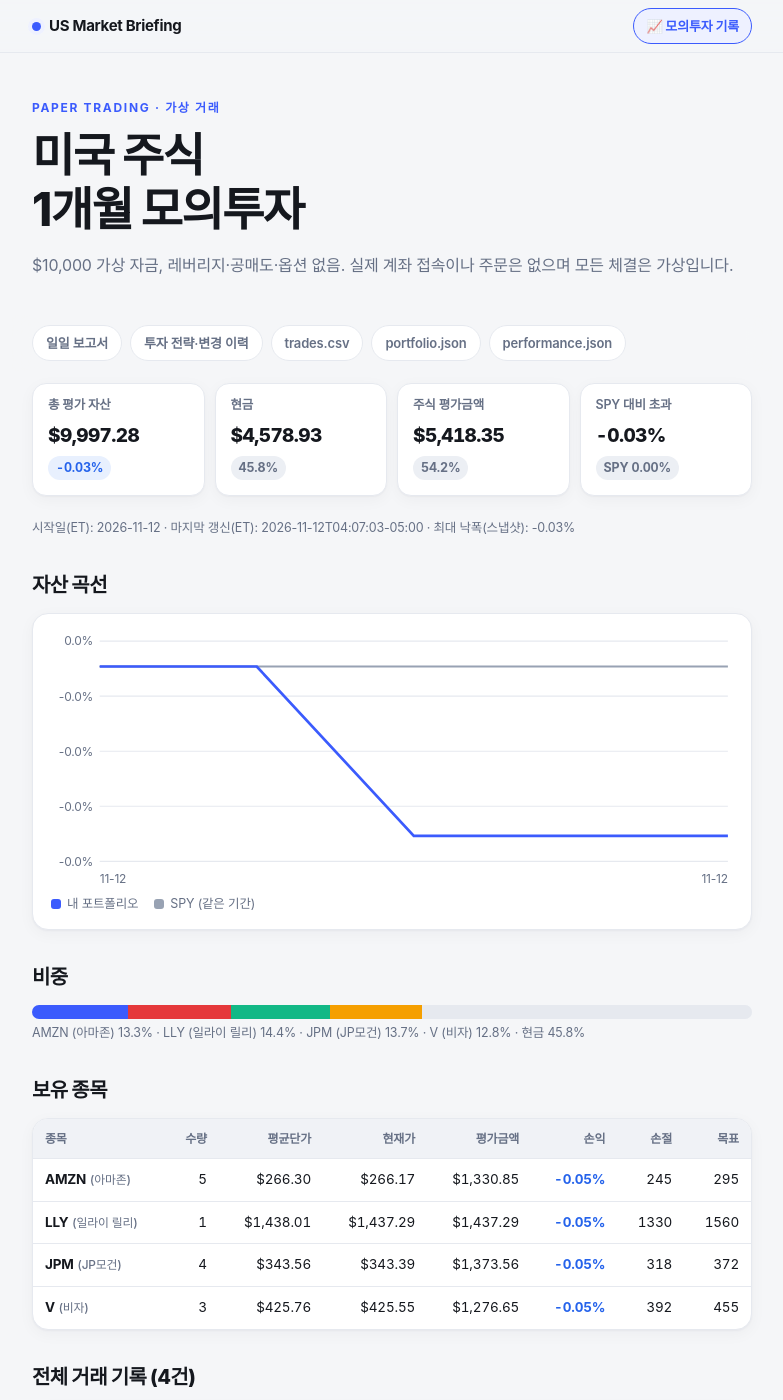
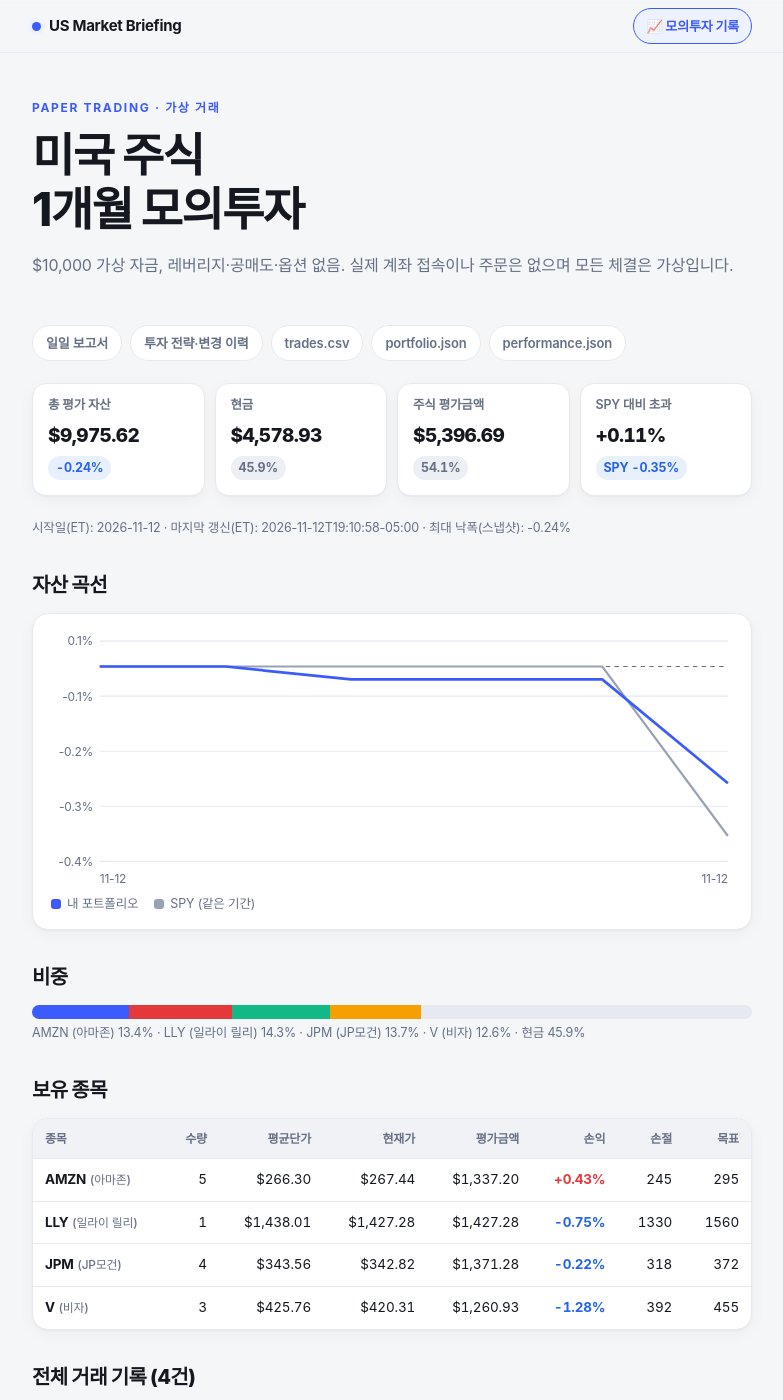
Before and after one commit to Halim2233/market-briefing, a Jekyll site: the page built from docs/paper/index.md, in a window 1280 px wide and 1400 px high. Shown: the whole window, without its empty margins (248-1031 px from the left). Built offline with Jekyll 4.4.1, drawn with Linux system fonts in a browser that asks for light colours; some web fonts are replaced.

Commit message:
auto: 2026-11-13 briefing + paper-trading check

```diff
--- a/docs/paper/daily.md
+++ b/docs/paper/daily.md
@@ -34,3 +34,13 @@ permalink: /paper/daily/
 - **JPM** 4주 · 종가 343.39 · 평단 대비 -0.05% · 손절 318.0(-7.4%) · 목표 372.0(+8.3%)
 - **V** 3주 · 종가 425.55 · 평단 대비 -0.05% · 손절 392.0(-7.9%) · 목표 455.0(+6.9%)
 - **자동 거래:** 없음 (손절·목표가 미도달)
+
+## 2026-11-12 (거래일) — 마감 후 자동 점검
+> 규칙 기반 자동 기록입니다(LLM 판단 없음). 시세: Yahoo Finance 종가 (SPY 기준 시각 2026-11-12T16:00-05:00), 갱신 2026-11-12T19:10:58-05:00. 신규 매수·매도 판단은 자동화하지 않았습니다.
+- **포트폴리오:** 총자산 $9,975.62 / 현금 $4,578.93 (45.9%) / 누적 -0.24% / 금일 -0.217%
+- **SPY 대비:** SPY -0.354% · 초과 0.11%p · MDD(스냅샷) -0.244%
+- **AMZN** 5주 · 종가 267.44 · 평단 대비 +0.43% · 손절 245.0(-8.4%) · 목표 295.0(+10.3%)
+- **LLY** 1주 · 종가 1,427.28 · 평단 대비 -0.75% · 손절 1330.0(-6.8%) · 목표 1560.0(+9.3%)
+- **JPM** 4주 · 종가 342.82 · 평단 대비 -0.22% · 손절 318.0(-7.2%) · 목표 372.0(+8.5%)
+- **V** 3주 · 종가 420.31 · 평단 대비 -1.28% · 손절 392.0(-6.7%) · 목표 455.0(+8.3%)
+- **자동 거래:** 없음 (손절·목표가 미도달)
--- a/docs/paper/data/performance.json
+++ b/docs/paper/data/performance.json
@@ -29,14 +29,20 @@
       "equity": 9997.28,
       "spy": 759.81,
       "price_time_et": "2026-11-11T16:00:01-05:00"
+    },
+    {
+      "time_et": "2026-11-12T19:10:58-05:00",
+      "equity": 9975.62,
+      "spy": 757.12,
+      "price_time_et": "2026-11-12T16:00:00-05:00"
     }
   ],
-  "cumulative_return_pct": -0.027,
-  "today_return_pct": -0.027,
-  "mdd_pct_snapshot_based": -0.027,
-  "spy_return_pct": 0.0,
-  "excess_vs_spy_pct": -0.027,
-  "cash_ratio_pct": 45.8,
+  "cumulative_return_pct": -0.244,
+  "today_return_pct": -0.217,
+  "mdd_pct_snapshot_based": -0.244,
+  "spy_return_pct": -0.354,
+  "excess_vs_spy_pct": 0.11,
+  "cash_ratio_pct": 45.9,
   "halt_buys": false,
   "note": "MDD는 mark 호출 시점 스냅샷 기준(장중 변동 미반영)"
 }
--- a/docs/paper/data/portfolio.json
+++ b/docs/paper/data/portfolio.json
@@ -5,7 +5,7 @@
     "AMZN": {
       "qty": 5,
       "avg_price": 266.3031,
-      "last_price": 266.17,
+      "last_price": 267.44,
       "stop": 245.0,
       "target": 295.0,
       "opened_et": "2026-11-12T03:34:14-05:00"
@@ -13,7 +13,7 @@
     "LLY": {
       "qty": 1,
       "avg_price": 1438.0086,
-      "last_price": 1437.29,
+      "last_price": 1427.28,
       "stop": 1330.0,
       "target": 1560.0,
       "opened_et": "2026-11-12T03:34:15-05:00"
@@ -21,7 +21,7 @@
     "JPM": {
       "qty": 4,
       "avg_price": 343.5617,
-      "last_price": 343.39,
+      "last_price": 342.82,
       "stop": 318.0,
       "target": 372.0,
       "opened_et": "2026-11-12T03:34:15-05:00"
@@ -29,13 +29,13 @@
     "V": {
       "qty": 3,
       "avg_price": 425.7628,
-      "last_price": 425.55,
+      "last_price": 420.31,
       "stop": 392.0,
       "target": 455.0,
       "opened_et": "2026-11-12T03:34:16-05:00"
     }
   },
-  "total_equity": 9997.28,
+  "total_equity": 9975.62,
   "created_et": "2026-11-12T03:24:07-05:00",
   "start_date_et": "2026-11-12",
   "benchmark": {
@@ -43,9 +43,9 @@
     "start_price": 759.81,
     "start_time_et": "2026-11-11T16:00:01-05:00"
   },
-  "day_start_equity": 10000.0,
-  "day_start_date": "2026-11-11",
+  "day_start_equity": 9997.28,
+  "day_start_date": "2026-11-12",
   "halt_buys": false,
-  "last_update_et": "2026-11-12T04:07:03-05:00",
-  "last_auto_session": "2026-11-11"
+  "last_update_et": "2026-11-12T19:10:58-05:00",
+  "last_auto_session": "2026-11-12"
 }
```
Also changed, not shown: docs/reports/2026-11-13.md (added, +220 -0 lines), paper/daily_report.md (+10 -0 lines), paper/performance.json (+12 -6 lines), paper/portfolio.json (+9 -9 lines).
